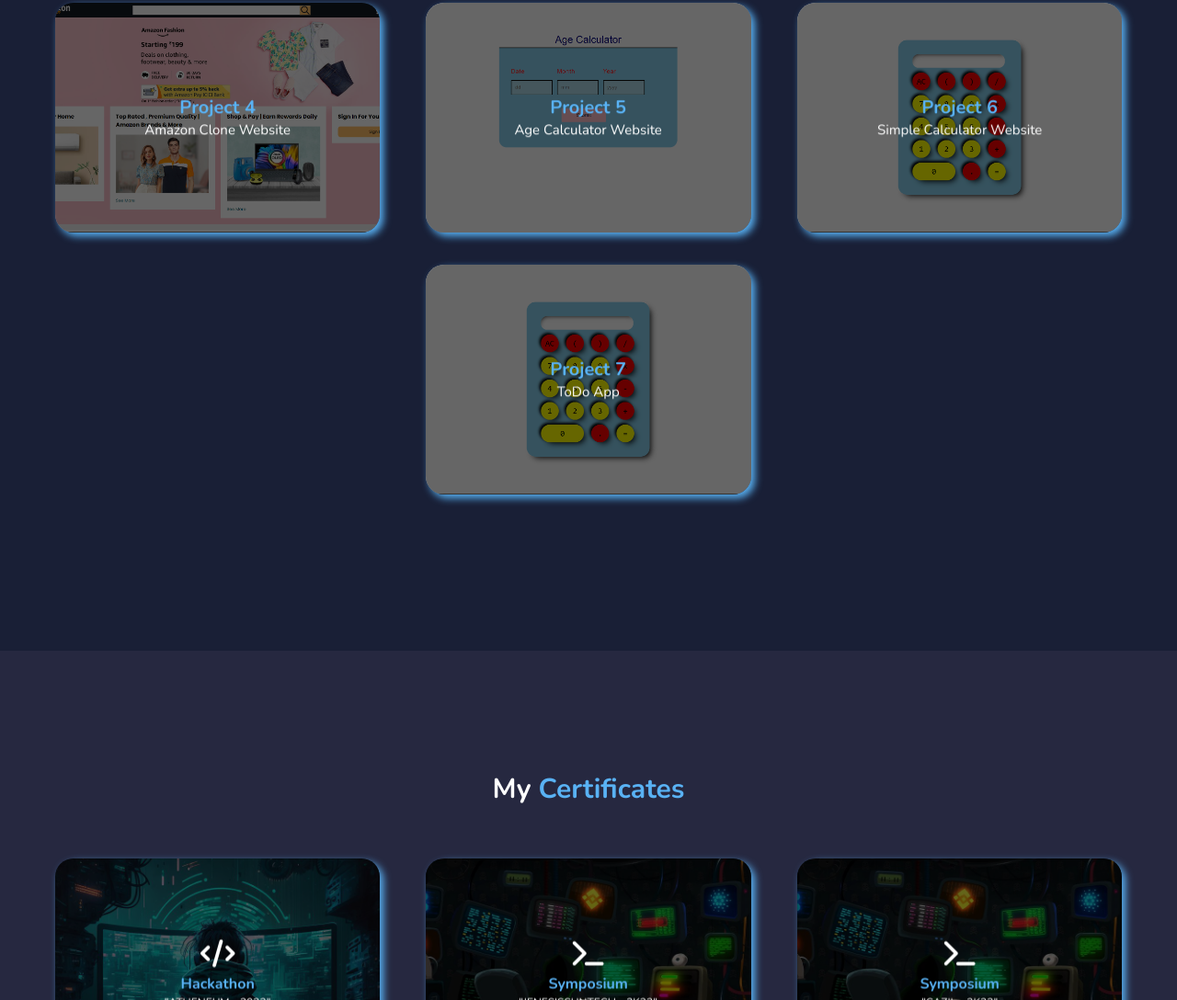
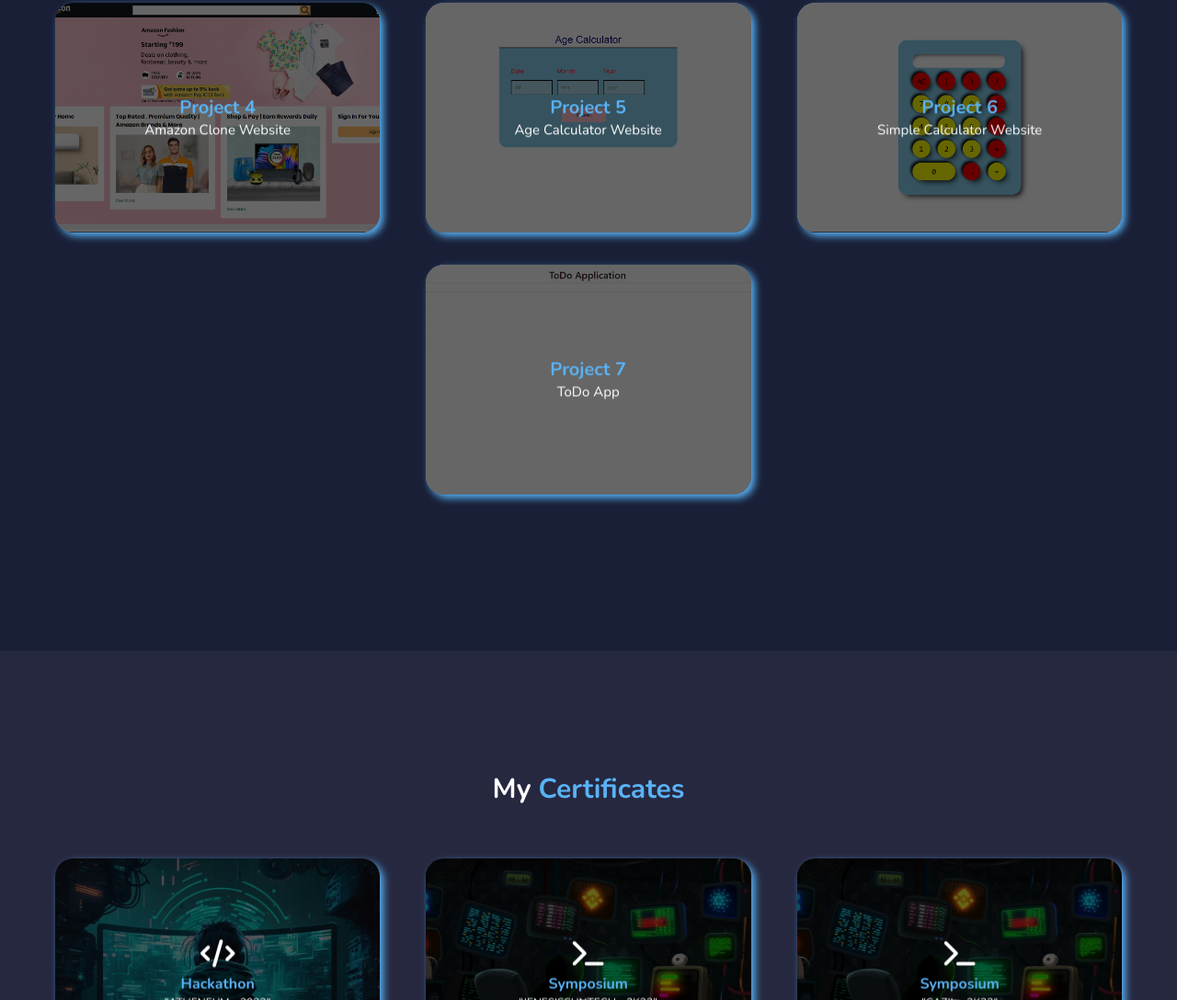
Before and after one commit to shenbaga-maharaja/shenbaga-maharaja.github.io, a plain HTML site: page index.html in a window 1280 px wide. Shown: the part 3939-5027 px from the top of the page at 92% size. Drawn offline with nearby package versions, Linux system fonts and the light colour scheme.

Commit message:
Update index.html

```diff
--- a/index.html
+++ b/index.html
@@ -342,13 +342,13 @@
 
             <div class="project-box-item">
                 <div class="project-flip-box">
-                    <div class="project-flip-box-front text-center" style="background-image: url('images/Projects/Calculator.png');">
+                    <div class="project-flip-box-front text-center" style="background-image: url('images/Projects/ToDo-App.png');">
                         <div class="project-inner color-white">
                             <h3 class="project-flip-box-header"><span>Project 7</span></h3>
                             <p>ToDo App</p>
                         </div>
                     </div>
-                    <div class="project-flip-box-back text-center" style="background-image: url('images/Projects/Calculator.png');">
+                    <div class="project-flip-box-back text-center" style="background-image: url('images/Projects/ToDo-App.png');">
                         <div class="project-inner color-white">
                             <h3 class="project-flip-box-header"><span>ToDo Web Application</span></h3>
                             <p>
```
